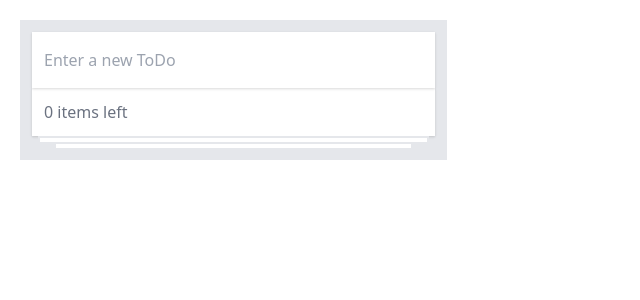
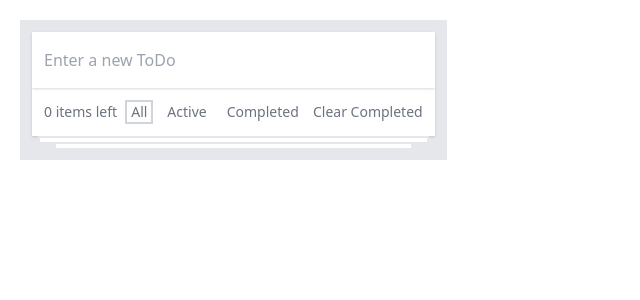
Before and after one commit to joshs-gh/tailtodo, a React (Create React App) app: page / in a window 1280 px wide. Shown: the top 300 px of the page, without its empty margins (0-640 px from the left). Built offline with nearby package versions, Linux system fonts and the light colour scheme.

Commit message:
footer build out

```diff
--- a/src/components/TodoFooter.js
+++ b/src/components/TodoFooter.js
@@ -1,12 +1,41 @@
-import React from "react";
+import React, { useState } from "react";
 
 export default function TodoFooter(props) {
+  const [show, setShow] = useState("all");
+
   return (
-    <div className="flex flex-col justify-evenly">
-      <div className="mx-3 p-3 bg-white shadow flow-root">
-        <label className="text-gray-500 font-thin">
+    <div className="flex flex-col">
+      <div className="mx-3 p-3 bg-white shadow flex justify-between text-gray-500 font-thin text-sm items-center">
+        <label className="">
           {props.itemsLeft} {props.itemsLeft === 1 ? "item" : "items"} left
         </label>{" "}
+        <span className="">
+          <button
+            className={`font-thin mx-1 border-white hover:border-gray-200 border-2 px-1 ${
+              show === "all" ? "border-gray-300" : ""
+            }`}
+            onClick={() => setShow("all")}
+          >
+            All
+          </button>
+          <button
+            className={`font-thin mx-1 border-white hover:border-gray-200 border-2 px-1 ${
+              show === "active" ? "border-gray-300" : ""
+            }`}
+            onClick={() => setShow("active")}
+          >
+            Active
+          </button>
+          <button
+            className={`font-thin mx-1 border-white hover:border-gray-200 border-2 px-1 ${
+              show === "completed" ? "border-gray-300" : ""
+            }`}
+            onClick={() => setShow("completed")}
+          >
+            Completed
+          </button>
+        </span>
+        <button className="font-thin hover:underline">Clear Completed</button>
       </div>
       <div className="bg-white h-2 border-2 w-11/12 m-auto"></div>
       <div className="bg-white h-1 border-1 w-5/6 m-auto"></div>
```
